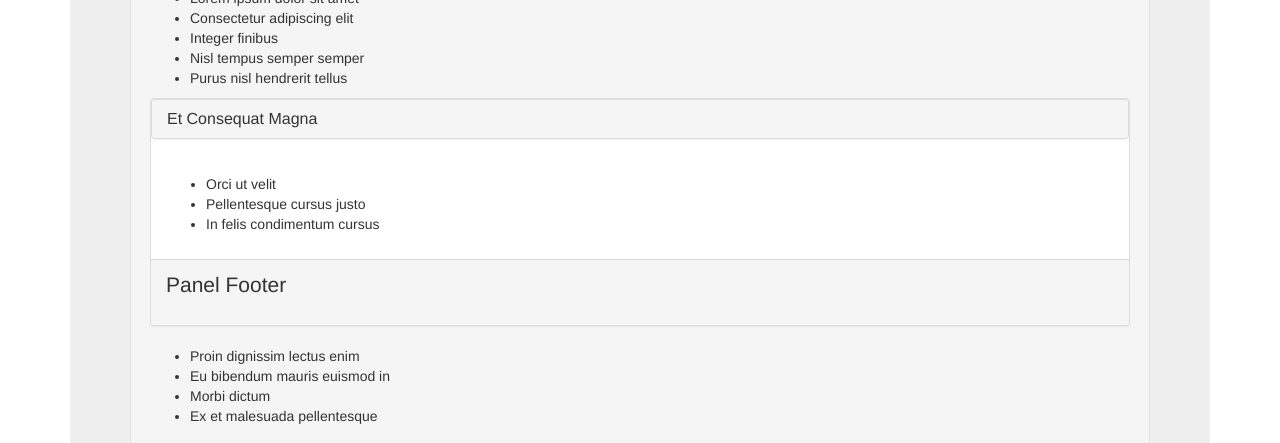
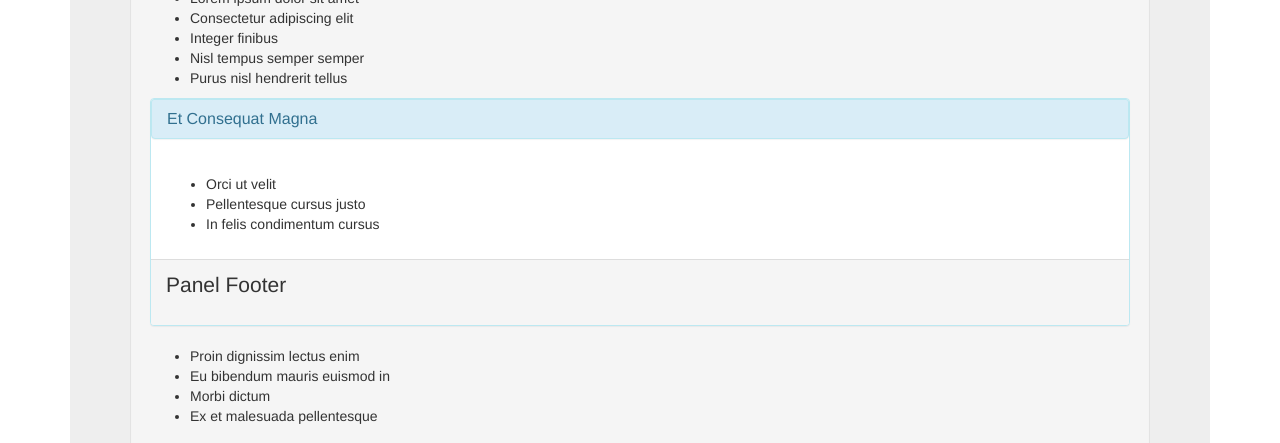
Before and after one commit to CollinsMuiruri/portfolio, a plain HTML site: page index.html in a window 1280 px wide. Shown: the part 347-790 px from the top of the page. Drawn offline with Linux system fonts and the light colour scheme.

Commit message:
helper classes

```diff
--- a/index.html
+++ b/index.html
@@ -19,7 +19,7 @@
       <li>Nisl tempus semper semper</li>
       <li>Purus nisl hendrerit tellus</li>
     </ul>
-    <div class="panel panel-default">
+    <div class="panel panel-info">
        <div class="panel panel-heading">
     <h2 class="panel-title">Et Consequat Magna</h2>
   </div>
```
